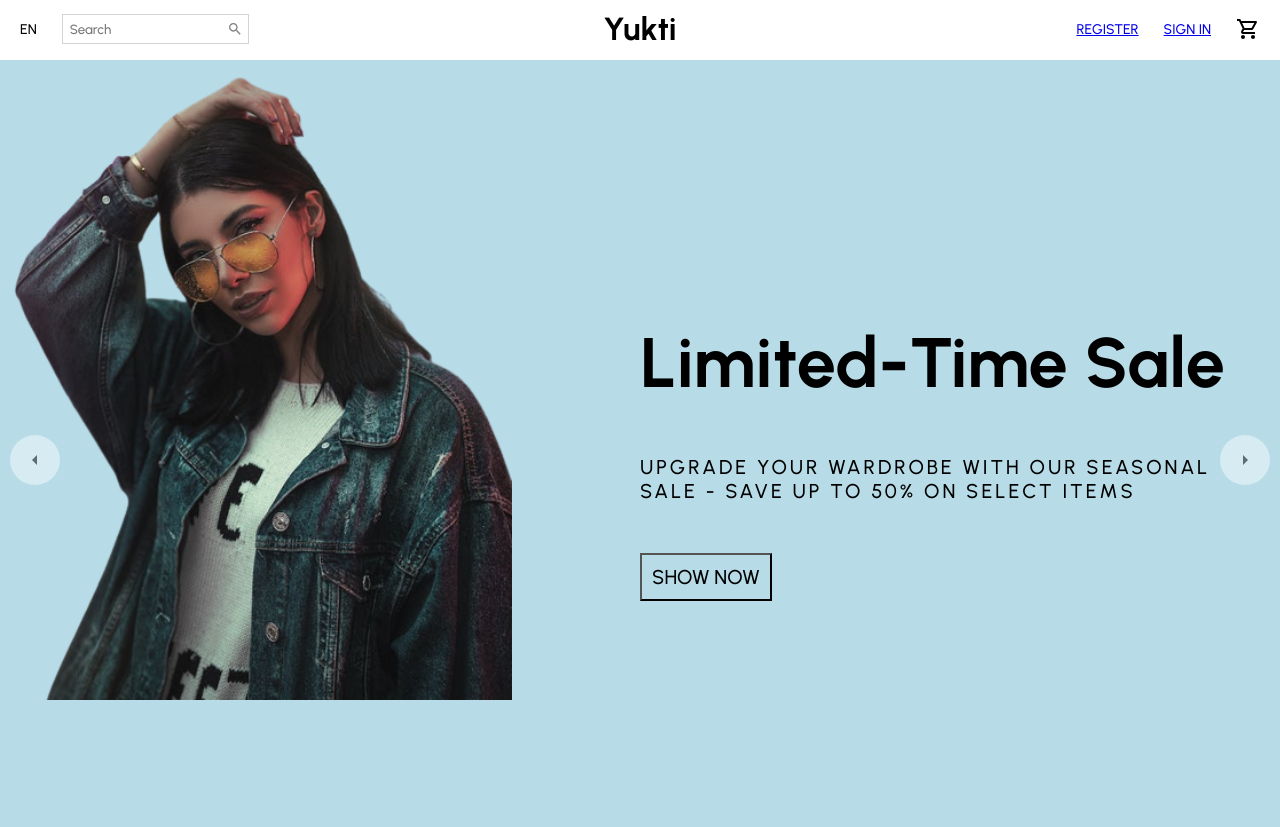
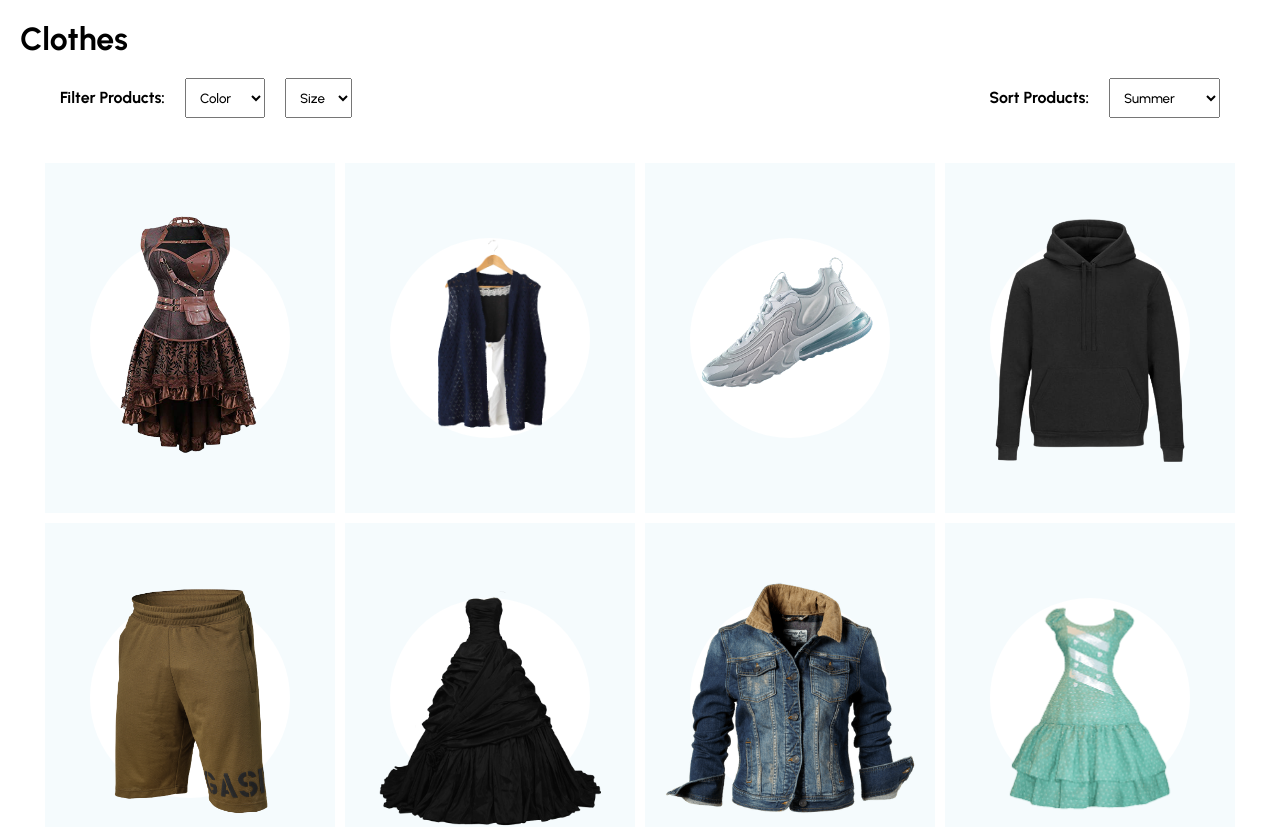
Before and after one commit to SujanMaga/E-Commerce_System, a React (Create React App) app in the folder frontend/: page / in a window 1280 px wide. Shown: the top 827 px of the page. Built offline with nearby package versions, Linux system fonts and the light colour scheme.

Commit message:
Product Listing with filter frontend

```diff
--- a/frontend/src/App.js
+++ b/frontend/src/App.js
@@ -1,32 +1,41 @@
-import React from "react";
-import Login from "./pages/Login";
-import Home from "./pages/Home";
-import {
-  BrowserRouter as Router,
-  Routes,
-  Route,
-  Navigate,
-} from "react-router-dom";
-import Register from "./pages/Register";
+// import React from "react";
+// import Login from "./pages/Login";
+// import Home from "./pages/Home";
+// import {
+//   BrowserRouter as Router,
+//   Routes,
+//   Route,
+//   Navigate,
+// } from "react-router-dom";
+// import Register from "./pages/Register";
+
+// const App = () => {
+//   const user = false;
+//   return (
+//     <Router>
+//       <Routes>
+//         <Route path="/" element={<Home />}></Route>
+//         {/* <Route path="/register" element={<Register />}></Route> */}
+//         <Route
+//           path="/login"
+//           element={user ? <Navigate to="/" /> : <Login />}
+//         ></Route>
+//         <Route
+//           path="/register"
+//           element={user ? <Navigate to="/" /> : <Register />}
+//         ></Route>
+//       </Routes>
+//     </Router>
+//   );
+// };
+
+// export default App;
+
+// testing productList design
+import ProductList from "./pages/ProductList";
 
 const App = () => {
-  const user = false;
-  return (
-    <Router>
-      <Routes>
-        <Route path="/" element={<Home />}></Route>
-        {/* <Route path="/register" element={<Register />}></Route> */}
-        <Route
-          path="/login"
-          element={user ? <Navigate to="/" /> : <Login />}
-        ></Route>
-        <Route
-          path="/register"
-          element={user ? <Navigate to="/" /> : <Register />}
-        ></Route>
-      </Routes>
-    </Router>
-  );
+  return <ProductList />;
 };
 
 export default App;
--- /dev/null
+++ b/frontend/src/pages/ProductList.jsx
@@ -0,0 +1,70 @@
+import React from "react";
+import styled from "styled-components";
+import Products from "../components/Products";
+const Container = styled.div`
+  margin: 20px;
+`;
+const Title = styled.h1``;
+const FilterContainer = styled.div`
+  display: flex;
+  justify-content: space-between;
+`;
+const Filter = styled.div`
+  margin: 20px;
+`;
+const FilterText = styled.span`
+  margin: 20px;
+  font-weight: 600;
+`;
+const Select = styled.select`
+  padding: 10px;
+  margin-right: 20px;
+`;
+const Option = styled.option``;
+
+const ProductList = () => {
+  return (
+    <Container>
+      <Title>Clothes</Title>
+      <FilterContainer>
+        <Filter>
+          <FilterText>Filter Products:</FilterText>
+          <Select>
+            <Option disabled selected>
+              Color
+            </Option>
+            <Option>Green</Option>
+            <Option>Red</Option>
+            <Option>Blue</Option>
+            <Option>Black</Option>
+            <Option>White</Option>
+            <Option>Yellow</Option>
+          </Select>
+          <Select>
+            <Option disabled selected>
+              Size
+            </Option>
+            <Option>XL</Option>
+            <Option>L</Option>
+            <Option>M</Option>
+            <Option>S</Option>
+            <Option>XS</Option>
+          </Select>
+        </Filter>
+        <Filter>
+          <FilterText>Sort Products:</FilterText>
+          <Select>
+            <Option disabled selected>
+              Summer
+            </Option>
+            <Option>Price (asc)</Option>
+            <Option>Price (desc)</Option>
+          </Select>
+        </Filter>
+      </FilterContainer>
+      <Products />
+    </Container>
+  );
+};
+
+export default ProductList;
```
Also changed, not shown: frontend/src/pages/Product.jsx (added, +8 -0 lines).
